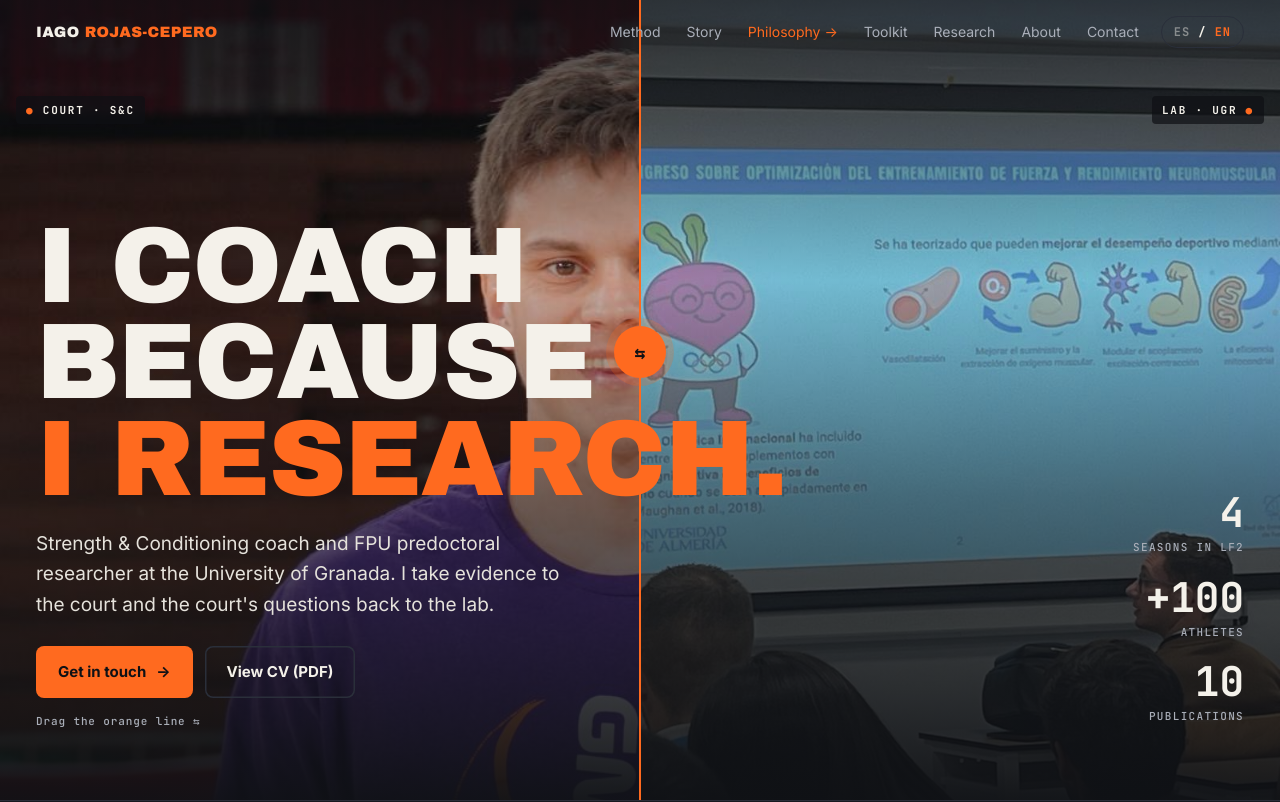
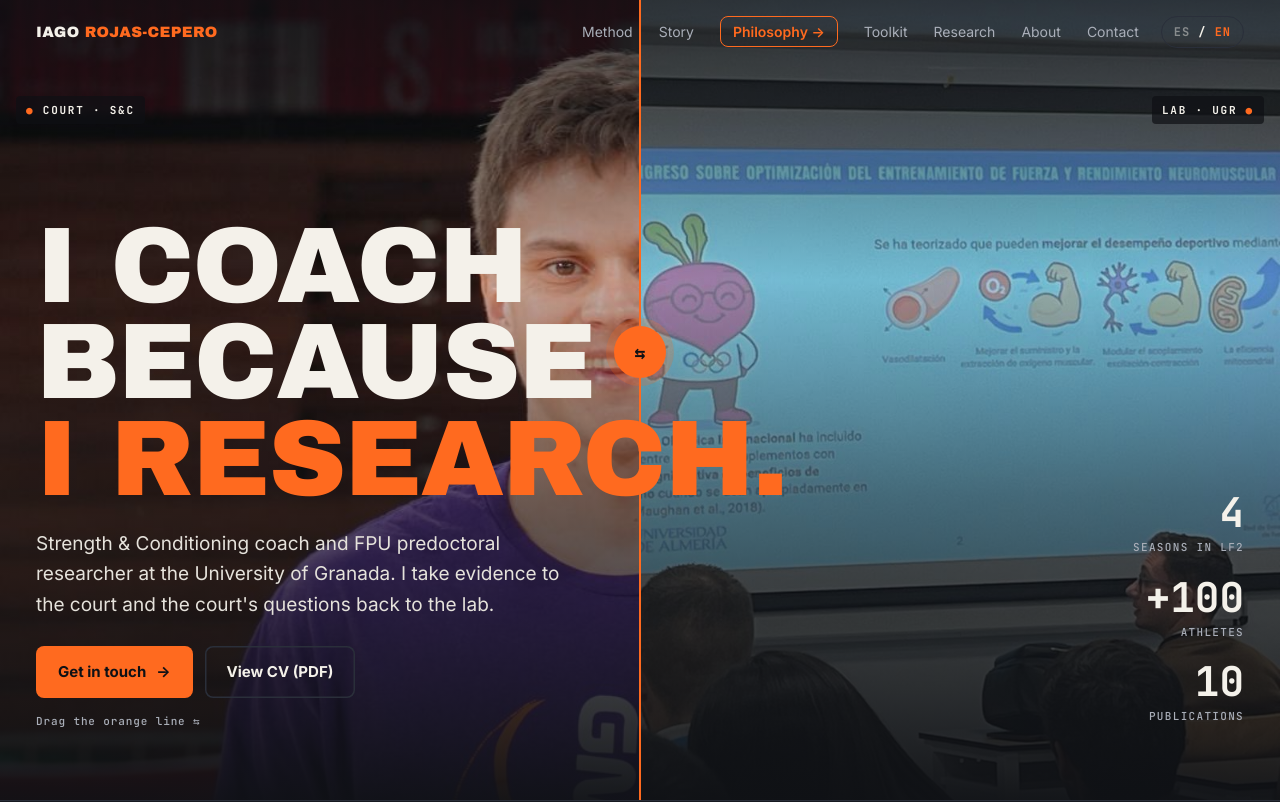
Before and after one commit to iagorojasc/iagorojas.com, a plain HTML site: page index.html in a window 1280 px wide. Shown: the top 802 px of the page. Drawn offline with Linux system fonts and the light colour scheme.

Commit message:
Botón para la página de filosofía en el menú
Co-Authored-By: Claude Opus 5.5 <noreply@anthropic.com>

```diff
--- a/index.html
+++ b/index.html
@@ -66,6 +66,9 @@ header .wrap{display:flex;align-items:center;justify-content:space-between;gap:1
 nav ul{display:flex;gap:26px;list-style:none;margin:0;padding:0}
 nav a{text-decoration:none;font-size:14px;color:var(--muted)}
 nav a:hover{color:var(--fg)}
+nav a.nav-btn{color:var(--accent);border:1.5px solid var(--accent);border-radius:8px;padding:6px 12px;font-weight:600;transition:background .2s,color .2s}
+nav a.nav-btn:hover{background:var(--accent);color:var(--accent-ink)}
+nav ul{align-items:center}
 .lang{font:700 12px var(--mono);background:none;border:1.5px solid var(--line);color:var(--fg);border-radius:99px;padding:7px 12px;cursor:pointer;letter-spacing:.08em}
 .lang span{opacity:.45}.lang span.on{opacity:1;color:var(--accent)}
 .head-r{display:flex;align-items:center;gap:22px}
@@ -314,7 +317,7 @@ footer .wrap{display:flex;justify-content:space-between;flex-wrap:wrap;gap:10px}
       <nav aria-label="Secciones"><ul>
         <li><a href="#metodo"><span class="es">Método</span><span class="en">Method</span></a></li>
         <li><a href="#historia"><span class="es">Historia</span><span class="en">Story</span></a></li>
-        <li><a href="entreno.html" style="color:var(--accent)"><span class="es">Filosofía →</span><span class="en">Philosophy →</span></a></li>
+        <li><a class="nav-btn" href="entreno.html"><span class="es">Filosofía →</span><span class="en">Philosophy →</span></a></li>
         <li><a href="#herramientas"><span class="es">Herramientas</span><span class="en">Toolkit</span></a></li>
         <li><a href="#investigacion"><span class="es">Investigación</span><span class="en">Research</span></a></li>
         <li><a href="#about">About</a></li>
```
